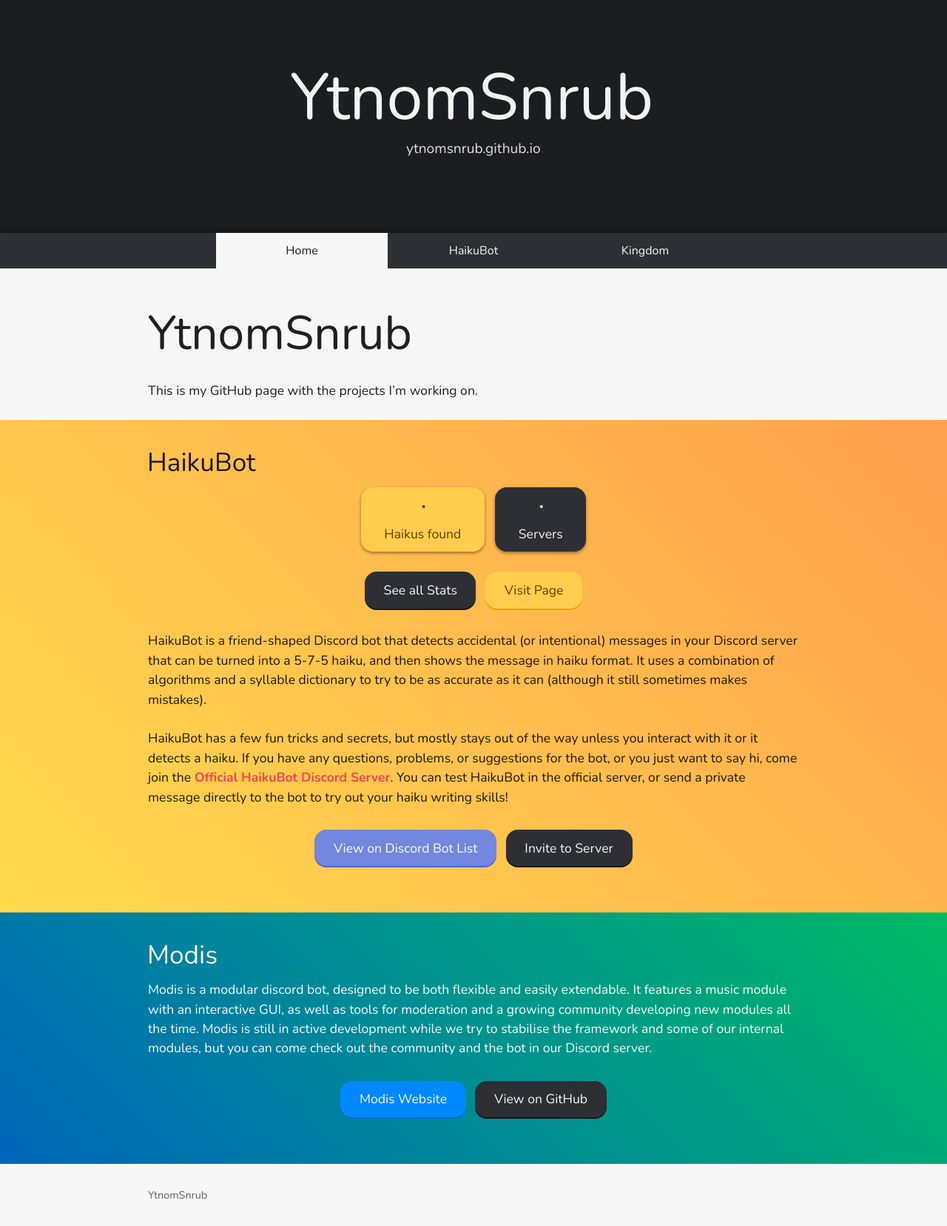
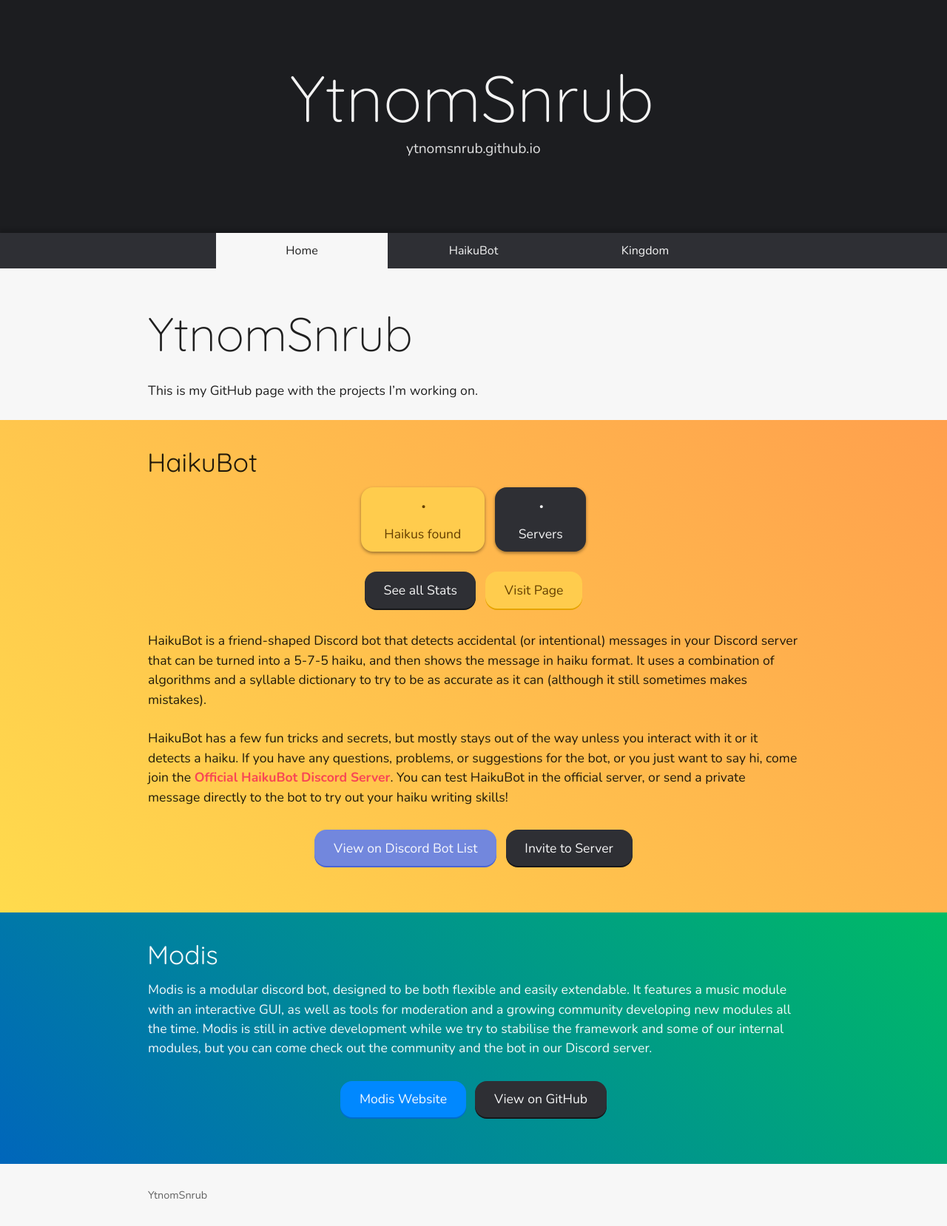
Before and after one commit to YtnomSnrub/ytnomsnrub.github.io, a Jekyll site: the page built from index.md, in a window 1280 px wide. Shown: the whole page at 74% size. Built offline with Jekyll 4.4.1, drawn with Linux system fonts in a browser that asks for light colours; nearby versions of some CDN libraries; our own code applies the rules of GitHub Pages for plain Markdown files.

Commit message:
Changed heading font to quicksand

```diff
--- a/_includes/_meta/head.html
+++ b/_includes/_meta/head.html
@@ -30,6 +30,7 @@
 
 <link href="https://fonts.googleapis.com/icon?family=Material+Icons" rel="stylesheet">
 
+<link href="https://fonts.googleapis.com/css?family=Quicksand:300,400,700" rel='stylesheet' type='text/css'>
 <link href="https://fonts.googleapis.com/css?family=Nunito:200,400,700" rel='stylesheet' type='text/css'>
 <link href="https://fonts.googleapis.com/css?family=Fira+Mono:400,700" rel='stylesheet' type='text/css'>
 
--- a/_scss/fonts.scss
+++ b/_scss/fonts.scss
@@ -2,9 +2,9 @@
 // Fonts
 // Update html to include these fonts when adding new fonts
 @mixin font-title {
-    font-family: "Nunito", Arial, Helvetica, sans-serif;
+    font-family: "Quicksand", Arial, Helvetica, sans-serif;
     font-size: 5.5rem;
-    font-weight: 200;
+    font-weight: 300;
 }
 
 @mixin font-subtitle {
@@ -16,14 +16,14 @@
 @mixin font-heading {
     margin-left: -0.05em;
 
-    font-family: "Nunito", Arial, Helvetica, sans-serif;
-    font-weight: 200;
+    font-family: "Quicksand", Arial, Helvetica, sans-serif;
+    font-weight: 300;
 }
 
 @mixin font-subheading {
     margin-left: -0.03em;
 
-    font-family: "Nunito", Arial, Helvetica, sans-serif;
+    font-family: "Quicksand", Arial, Helvetica, sans-serif;
     font-weight: 400;
 }
 
```
